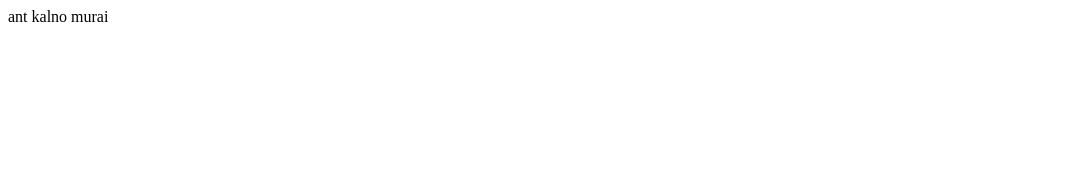
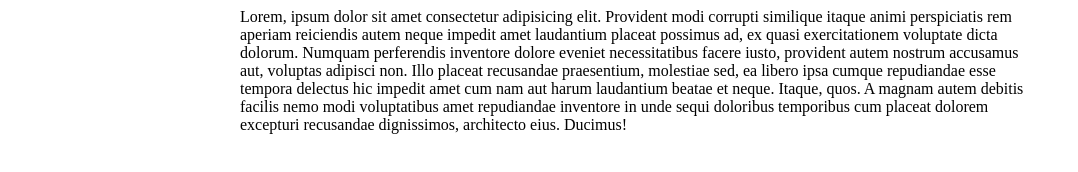
Before and after one commit to aneniskis/3-mergaites-projektas, a website: page index.html in a window 1280 px wide. Shown: the whole page, without its empty margins (0-1078 px from the left). Drawn offline with Linux system fonts and the light colour scheme.

Commit message:
lygiavimas centre

```diff
--- a/index.html
+++ b/index.html
@@ -14,6 +14,8 @@
     <meta name="theme-color" content="#ffffff">
 </head>
 <body>
-    ant kalno murai
+    <div style="display: inline-block; width: 800px; margin-left: calc((100% - 800px) / 2);">
+        Lorem, ipsum dolor sit amet consectetur adipisicing elit. Provident modi corrupti similique itaque animi perspiciatis rem aperiam reiciendis autem neque impedit amet laudantium placeat possimus ad, ex quasi exercitationem voluptate dicta dolorum. Numquam perferendis inventore dolore eveniet necessitatibus facere iusto, provident autem nostrum accusamus aut, voluptas adipisci non. Illo placeat recusandae praesentium, molestiae sed, ea libero ipsa cumque repudiandae esse tempora delectus hic impedit amet cum nam aut harum laudantium beatae et neque. Itaque, quos. A magnam autem debitis facilis nemo modi voluptatibus amet repudiandae inventore in unde sequi doloribus temporibus cum placeat dolorem excepturi recusandae dignissimos, architecto eius. Ducimus!
+    </div>
 </body>
 </html>
```
